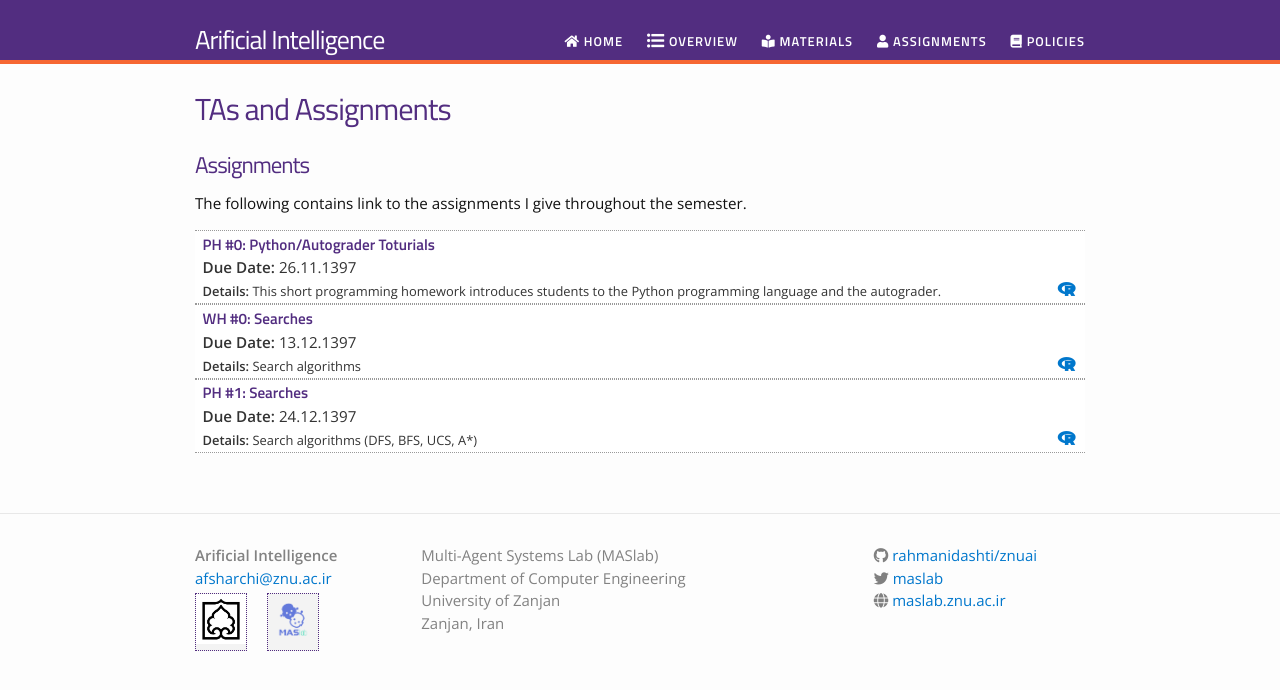
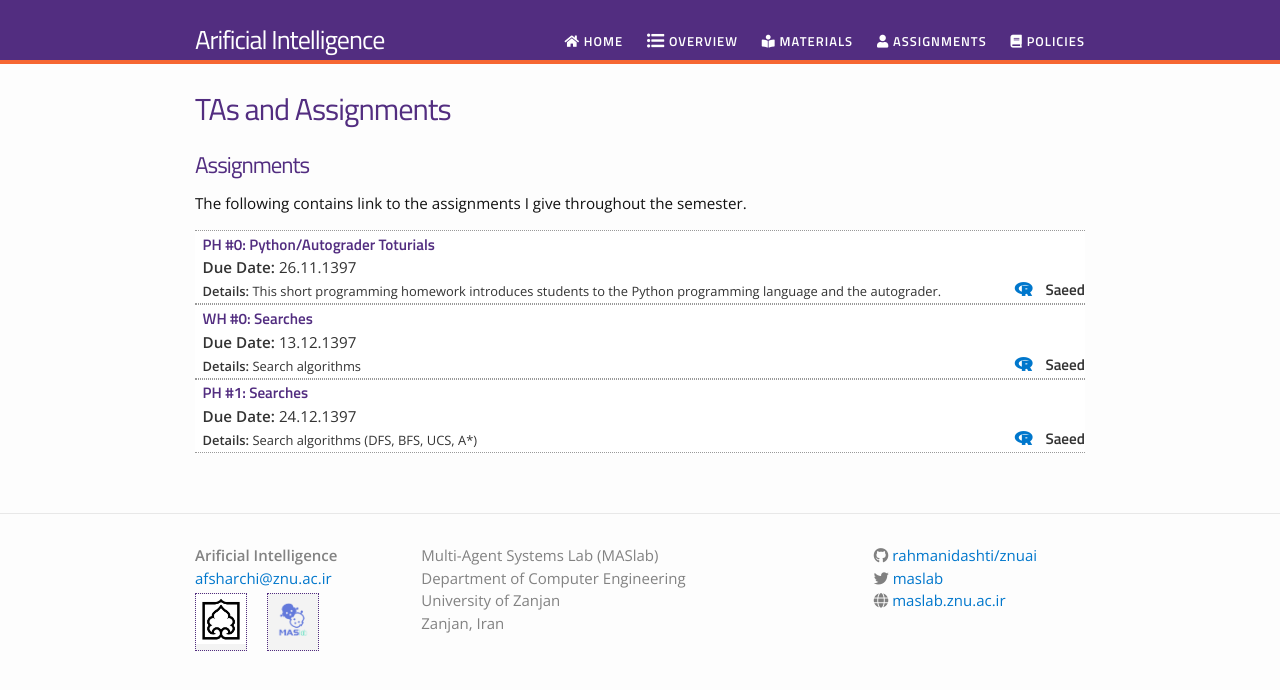
Before and after one commit to rahmanidashti/znuai, a Jekyll site: the page built from assignments.md, in a window 1280 px wide. Shown: the top 690 px of the page. Built offline with Jekyll 4.4.1, drawn with Linux system fonts in a browser that asks for light colours; nearby versions of some CDN libraries.

Commit message:
Update assignments.md

```diff
--- a/assignments.md
+++ b/assignments.md
@@ -35,6 +35,9 @@ embedded in the user's browser, by default. The bottom right icons link to the G
 			<a href="https://github.com/{{ site.githubdir}}/tree/master/{{ assignments.dirname }}/{{ assignments.filename}}.zip">
 				<i class="fab fa-r-project"></i></a>
 			&nbsp;&nbsp;
+			{% if assignments.filename != '' %}
+				<span>Saeed</span>
+			{% endif %}
 			<!-- <a href="https://github.com/{{ site.githubdir}}/blob/master/{{ assignments.dirname }}/{{ assignments.filename}}.pdf">
 				<i class="fas fa-file-pdf"></i></a> -->
 		</strong>
```
